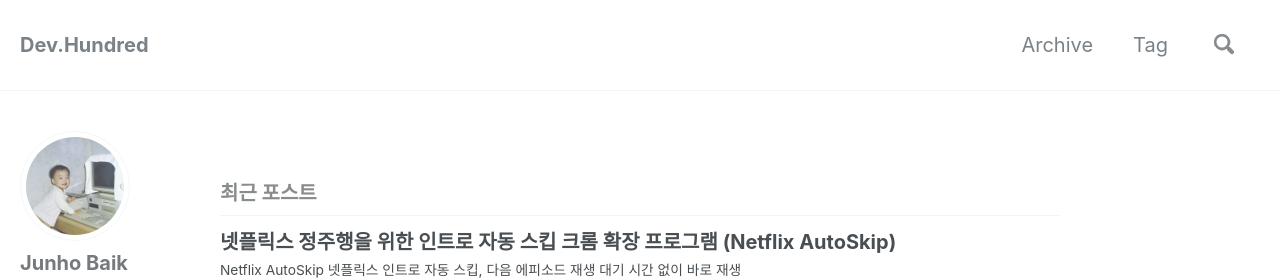
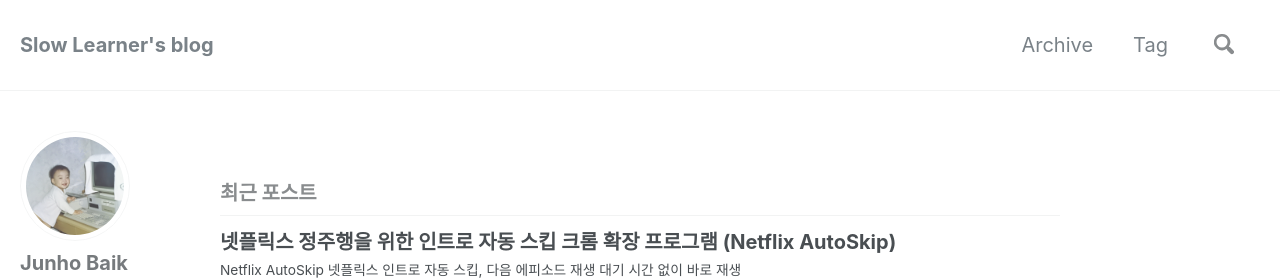
Before and after one commit to GwReader/GwReader.github.io, a Jekyll site: the page built from index.html, in a window 1280 px wide and 900 px high. Shown: the top 280 px of the window. Built offline with Jekyll 4.4.1, drawn with Linux system fonts in a browser that asks for light colours; nearby versions of some CDN libraries; the list of posts is cut into pages by our own code.

Commit message:
Update _config.yml
make it in my blog

```diff
--- a/_config.yml
+++ b/_config.yml
@@ -9,13 +9,13 @@ minimal_mistakes_skin    : "default" # "air", "aqua", "contrast", "dark", "dirt"
 
 # Site Settings
 locale                   : "ko"
-title                    : "Dev.Hundred"
+title                    : "Slow Learner's blog"
 title_separator          : "-"
 name                     : "Junho Baik"
 description              : "A personal web for Junho Baik"
-url                      : "https://junhobaik.github.io" # the base hostname & protocol for your site e.g. "https://mmistakes.github.io"
+url                      : "https://gwreader.github.io" # the base hostname & protocol for your site e.g. "https://mmistakes.github.io"
 baseurl                  : # the subpath of your site, e.g. "/blog"
-repository               : "junhobaik/junhobaik.github.io" # GitHub username/repo-name e.g. "mmistakes/minimal-mistakes"
+repository               : "GwReader/gwreader.github.io" # GitHub username/repo-name e.g. "mmistakes/minimal-mistakes"
 teaser                   : # path of fallback teaser image, e.g. "/assets/images/500x300.png"
 # breadcrumbs            : false # true, false (default)
 words_per_minute         : 200
```
